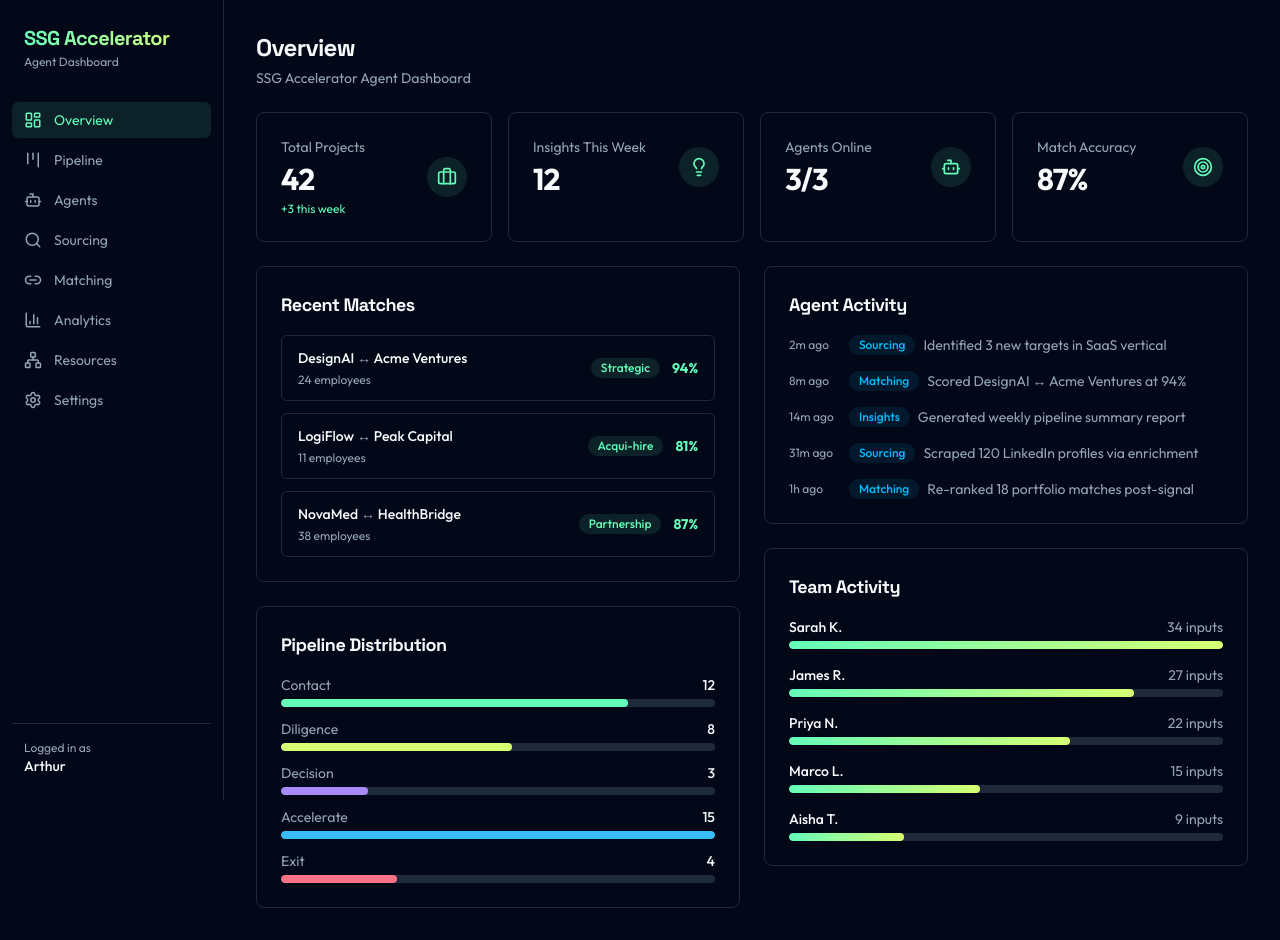
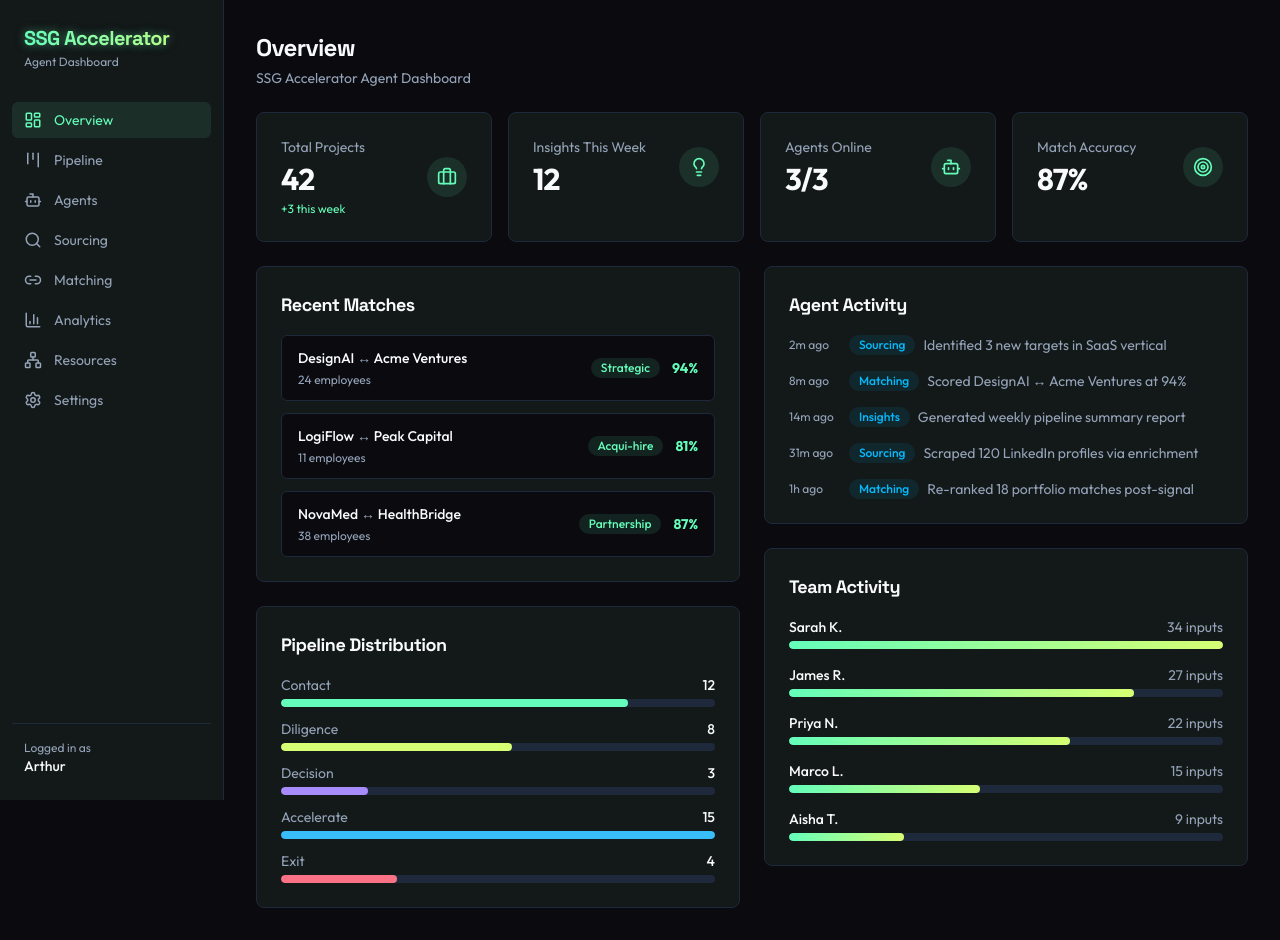
Before and after one commit to TripleWhite/SSG-Lab, a Next.js app: page / in a window 1280 px wide. Built offline with nearby package versions, Linux system fonts and the light colour scheme.

Commit message:
style: apply full SSG brand spec — glow effects, animations, correct backgrounds

```diff
--- a/src/app/(dashboard)/page.tsx
+++ b/src/app/(dashboard)/page.tsx
@@ -9,9 +9,27 @@ import { Header } from "@/components/nav/header";
 // ---------------------------------------------------------------------------
 
 const RECENT_MATCHES = [
-  { sideA: "DesignAI", sideB: "Acme Ventures", employees: 24, type: "Strategic", confidence: 94 },
-  { sideA: "LogiFlow", sideB: "Peak Capital", employees: 11, type: "Acqui-hire", confidence: 81 },
-  { sideA: "NovaMed", sideB: "HealthBridge", employees: 38, type: "Partnership", confidence: 87 },
+  {
+    sideA: "DesignAI",
+    sideB: "Acme Ventures",
+    employees: 24,
+    type: "Strategic",
+    confidence: 94,
+  },
+  {
+    sideA: "LogiFlow",
+    sideB: "Peak Capital",
+    employees: 11,
+    type: "Acqui-hire",
+    confidence: 81,
+  },
+  {
+    sideA: "NovaMed",
+    sideB: "HealthBridge",
+    employees: 38,
+    type: "Partnership",
+    confidence: 87,
+  },
 ] as const;
 
 const PIPELINE_STAGES = [
@@ -25,11 +43,31 @@ const PIPELINE_STAGES = [
 const PIPELINE_MAX = Math.max(...PIPELINE_STAGES.map((s) => s.count));
 
 const AGENT_ACTIVITY = [
-  { time: "2m ago", agent: "Sourcing", action: "Identified 3 new targets in SaaS vertical" },
-  { time: "8m ago", agent: "Matching", action: "Scored DesignAI ↔ Acme Ventures at 94%" },
-  { time: "14m ago", agent: "Insights", action: "Generated weekly pipeline summary report" },
-  { time: "31m ago", agent: "Sourcing", action: "Scraped 120 LinkedIn profiles via enrichment" },
-  { time: "1h ago", agent: "Matching", action: "Re-ranked 18 portfolio matches post-signal" },
+  {
+    time: "2m ago",
+    agent: "Sourcing",
+    action: "Identified 3 new targets in SaaS vertical",
+  },
+  {
+    time: "8m ago",
+    agent: "Matching",
+    action: "Scored DesignAI ↔ Acme Ventures at 94%",
+  },
+  {
+    time: "14m ago",
+    agent: "Insights",
+    action: "Generated weekly pipeline summary report",
+  },
+  {
+    time: "31m ago",
+    agent: "Sourcing",
+    action: "Scraped 120 LinkedIn profiles via enrichment",
+  },
+  {
+    time: "1h ago",
+    agent: "Matching",
+    action: "Re-ranked 18 portfolio matches post-signal",
+  },
 ] as const;
 
 const TEAM_ACTIVITY = [
@@ -52,7 +90,7 @@ export default function OverviewPage() {
       <Header title="Overview" description="SSG Accelerator Agent Dashboard" />
 
       {/* Stats row */}
-      <div className="grid grid-cols-4 gap-4">
+      <div className="animate-fade-in grid grid-cols-4 gap-4">
         <StatCard
           label="Total Projects"
           value={42}
@@ -64,11 +102,7 @@ export default function OverviewPage() {
           value={12}
           icon={<Lightbulb size={20} />}
         />
-        <StatCard
-          label="Agents Online"
-          value="3/3"
-          icon={<Bot size={20} />}
-        />
+        <StatCard label="Agents Online" value="3/3" icon={<Bot size={20} />} />
         <StatCard
           label="Match Accuracy"
           value="87%"
@@ -79,7 +113,10 @@ export default function OverviewPage() {
       {/* Two-column layout */}
       <div className="grid grid-cols-2 gap-6">
         {/* Left column */}
-        <div className="space-y-6">
+        <div
+          className="animate-fade-in space-y-6"
+          style={{ animationDelay: "0.1s" }}
+        >
           {/* Recent Matches */}
           <Card>
             <CardTitle className="mb-4">Recent Matches</CardTitle>
@@ -120,7 +157,9 @@ export default function OverviewPage() {
               {PIPELINE_STAGES.map((stage) => (
                 <li key={stage.label} className="space-y-1">
                   <div className="flex items-center justify-between text-sm">
-                    <span className="text-[var(--muted-foreground)]">{stage.label}</span>
+                    <span className="text-[var(--muted-foreground)]">
+                      {stage.label}
+                    </span>
                     <span className="font-medium">{stage.count}</span>
                   </div>
                   <div className="h-2 w-full overflow-hidden rounded-full bg-[var(--border)]">
@@ -139,7 +178,10 @@ export default function OverviewPage() {
         </div>
 
         {/* Right column */}
-        <div className="space-y-6">
+        <div
+          className="animate-fade-in space-y-6"
+          style={{ animationDelay: "0.2s" }}
+        >
           {/* Agent Activity */}
           <Card>
             <CardTitle className="mb-4">Agent Activity</CardTitle>
--- a/src/app/login/page.tsx
+++ b/src/app/login/page.tsx
@@ -5,15 +5,19 @@ export default function LoginPage() {
     <div className="flex min-h-screen items-center justify-center">
       <div className="w-full max-w-sm space-y-8 text-center">
         <div>
-          <h1 className="bg-gradient-to-r from-[var(--ssg-green)] to-[var(--ssg-yellow)] bg-clip-text text-4xl font-bold text-transparent">
+          <h1 className="text-glow bg-gradient-to-r from-[var(--ssg-green)] to-[var(--ssg-yellow)] bg-clip-text text-4xl font-bold text-transparent">
             SSG Accelerator
           </h1>
           <p className="mt-2 text-[var(--muted-foreground)]">Agent Dashboard</p>
         </div>
-        <div className="rounded-xl border border-[var(--border)] bg-[var(--card)] p-8">
-          <p className="mb-6 text-sm text-[var(--muted-foreground)]">Sign in to access your dashboard</p>
+        <div className="animate-fade-in rounded-xl border border-[var(--border)] bg-[var(--card)] p-8">
+          <p className="mb-6 text-sm text-[var(--muted-foreground)]">
+            Sign in to access your dashboard
+          </p>
           <Button className="w-full">Sign in with Feishu</Button>
-          <p className="mt-4 text-xs text-[var(--muted-foreground)]">Requires SSG Accelerator Feishu account</p>
+          <p className="mt-4 text-xs text-[var(--muted-foreground)]">
+            Requires SSG Accelerator Feishu account
+          </p>
         </div>
       </div>
     </div>
--- a/src/components/nav/sidebar.tsx
+++ b/src/components/nav/sidebar.tsx
@@ -2,7 +2,16 @@
 
 import Link from "next/link";
 import { usePathname } from "next/navigation";
-import { LayoutDashboard, Kanban, Bot, Search, Link2, BarChart3, Network, Settings } from "lucide-react";
+import {
+  LayoutDashboard,
+  Kanban,
+  Bot,
+  Search,
+  Link2,
+  BarChart3,
+  Network,
+  Settings,
+} from "lucide-react";
 import { type ReactNode } from "react";
 
 interface NavItem {
@@ -28,24 +37,27 @@ export function Sidebar() {
   return (
     <aside className="flex h-screen w-56 flex-col border-r border-[var(--border)] bg-[var(--card)] px-3 py-6">
       <div className="mb-8 px-3">
-        <h1 className="bg-gradient-to-r from-[var(--ssg-green)] to-[var(--ssg-yellow)] bg-clip-text text-xl font-bold text-transparent">
+        <h1 className="text-glow bg-gradient-to-r from-[var(--ssg-green)] to-[var(--ssg-yellow)] bg-clip-text text-xl font-bold text-transparent">
           SSG Accelerator
         </h1>
-        <p className="mt-0.5 text-xs text-[var(--muted-foreground)]">Agent Dashboard</p>
+        <p className="mt-0.5 text-xs text-[var(--muted-foreground)]">
+          Agent Dashboard
+        </p>
       </div>
 
       <nav className="flex-1 space-y-1">
-        {navItems.map((item) => {
+        {navItems.map((item, idx) => {
           const isActive = pathname === item.href;
           return (
             <Link
               key={item.href}
               href={item.href}
-              className={`flex items-center gap-3 rounded-md px-3 py-2 text-sm transition-colors ${
+              className={`animate-fade-in flex items-center gap-3 rounded-md px-3 py-2 text-sm transition-colors ${
                 isActive
                   ? "bg-[var(--ssg-green)]/10 text-[var(--ssg-green)]"
                   : "text-[var(--muted-foreground)] hover:bg-[var(--card-hover)] hover:text-[var(--foreground)]"
               }`}
+              style={{ animationDelay: `${idx * 0.05}s` }}
             >
               {item.icon}
               {item.label}
--- a/src/components/ui/button.tsx
+++ b/src/components/ui/button.tsx
@@ -4,9 +4,9 @@ type ButtonVariant = "primary" | "outline" | "ghost";
 
 const variantStyles: Record<ButtonVariant, string> = {
   primary:
-    "bg-gradient-to-r from-[var(--ssg-green)] to-[var(--ssg-yellow)] text-[var(--primary-foreground)] font-semibold hover:scale-105 hover:shadow-[0_0_15px_rgba(100,254,186,0.5)]",
+    "bg-gradient-to-r from-[var(--ssg-green)] to-[var(--ssg-yellow)] text-[var(--primary-foreground)] font-semibold hover:scale-105 hover-glow",
   outline:
-    "border border-[var(--border)] text-[var(--foreground)] hover:bg-[var(--card-hover)]",
+    "border border-[var(--border)] text-[var(--foreground)] hover:bg-[var(--card-hover)] hover:border-glow",
   ghost:
     "text-[var(--muted-foreground)] hover:text-[var(--foreground)] hover:bg-[var(--card-hover)]",
 };
@@ -16,12 +16,7 @@ interface ButtonProps extends ButtonHTMLAttributes<HTMLButtonElement> {
   variant?: ButtonVariant;
 }
 
-export function Button({
-  children,
-  variant = "primary",
-  className = "",
-  ...props
-}: ButtonProps) {
+export function Button({ children, variant = "primary", className = "", ...props }: ButtonProps) {
   return (
     <button
       className={`inline-flex items-center justify-center gap-2 rounded-md px-4 py-2 text-sm transition-all duration-300 ${variantStyles[variant]} ${className}`}
--- a/src/components/ui/card.tsx
+++ b/src/components/ui/card.tsx
@@ -9,25 +9,19 @@ interface CardProps {
 export function Card({ children, className = "", hover = false }: CardProps) {
   return (
     <div
-      className={`rounded-lg border border-[var(--border)] bg-[var(--card)] p-6 ${hover ? "transition-all duration-300 hover:-translate-y-1 hover:shadow-lg hover:shadow-[#64feba10]" : ""} ${className}`}
+      className={`
+        rounded-lg border border-[var(--border)] bg-[var(--card)] p-6
+        ${hover ? "transition-all duration-300 hover:-translate-y-1 hover:border-[var(--ssg-green)]/30 hover:shadow-lg hover:shadow-[#64feba10]" : ""}
+        ${className}
+      `}
     >
       {children}
     </div>
   );
 }
 
-export function CardTitle({
-  children,
-  className = "",
-}: {
-  children: ReactNode;
-  className?: string;
-}) {
-  return (
-    <h3 className={`text-lg font-bold tracking-tight ${className}`}>
-      {children}
-    </h3>
-  );
+export function CardTitle({ children, className = "" }: { children: ReactNode; className?: string }) {
+  return <h3 className={`text-lg font-bold tracking-tight ${className}`}>{children}</h3>;
 }
 
 export function CardDescription({ children }: { children: ReactNode }) {
--- a/src/styles/globals.css
+++ b/src/styles/globals.css
@@ -1,32 +1,39 @@
 @import "tailwindcss";
 
 :root {
+  /* SSG Brand Tokens */
   --ssg-green: #64feba;
   --ssg-yellow: #d6ff73;
   --ssg-blackout: #131818;
   --ssg-stone: #313847;
   --ssg-lightgrey: #e2e7ea;
 
-  --background: #020817;
+  /* Semantic Theme (Dark Mode — SSG default) */
+  --background: #0a0a0f;
   --foreground: #f8fafc;
-  --card: #020817;
+  --card: #131818;
+  --card-hover: #1a1f2e;
   --card-foreground: #f8fafc;
-  --card-hover: #0f1729;
-  --primary: #62feca;
+  --primary: #64feba;
   --primary-foreground: #0f172a;
-  --secondary: #c8ff75;
-  --secondary-foreground: #f8fafc;
+  --secondary: #d6ff73;
+  --secondary-foreground: #0f172a;
   --muted: #1e293b;
   --muted-foreground: #94a3b8;
   --accent: #1e293b;
   --accent-foreground: #f8fafc;
   --border: #1e293b;
-  --destructive: #7f1d1d;
+  --destructive: #ef4444;
   --ring: #cbd5e1;
-  --danger: #ef4444;
+  --radius: 0.5rem;
 
   --font-heading: "Space Grotesk", system-ui, sans-serif;
   --font-body: "Outfit", system-ui, sans-serif;
+
+  /* Glow Effects */
+  --shadow-glow: 0 0 15px rgba(100, 254, 186, 0.5), 0 0 30px rgba(214, 255, 115, 0.3);
+  --text-glow: 0 0 10px rgba(100, 254, 186, 0.5);
+  --border-glow: 0 0 8px rgba(100, 254, 186, 0.3);
 }
 
 body {
@@ -39,3 +46,47 @@ h1, h2, h3, h4, h5, h6 {
   font-family: var(--font-heading);
   letter-spacing: -0.03em;
 }
+
+/* SSG Animations */
+@keyframes fade-in {
+  from { opacity: 0; transform: translateY(10px); }
+  to { opacity: 1; transform: translateY(0); }
+}
+
+@keyframes float {
+  0%, 100% { transform: translateY(0); }
+  50% { transform: translateY(-6px); }
+}
+
+@keyframes pulse-slow {
+  0%, 100% { opacity: 1; }
+  50% { opacity: 0.7; }
+}
+
+.animate-fade-in {
+  animation: fade-in 0.5s ease-out forwards;
+}
+
+.animate-float {
+  animation: float 6s ease-in-out infinite;
+}
+
+.animate-pulse-slow {
+  animation: pulse-slow 3s ease-in-out infinite;
+}
+
+.text-glow {
+  text-shadow: var(--text-glow);
+}
+
+.border-glow {
+  box-shadow: var(--border-glow);
+}
+
+.shadow-glow {
+  box-shadow: var(--shadow-glow);
+}
+
+.hover-glow:hover {
+  box-shadow: var(--shadow-glow);
+}
```
